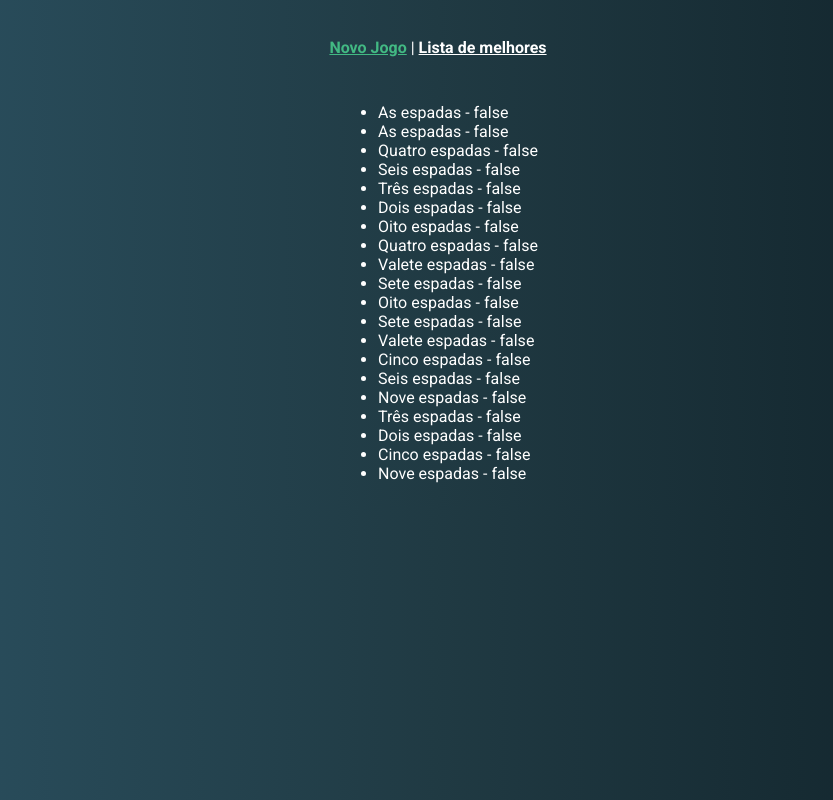
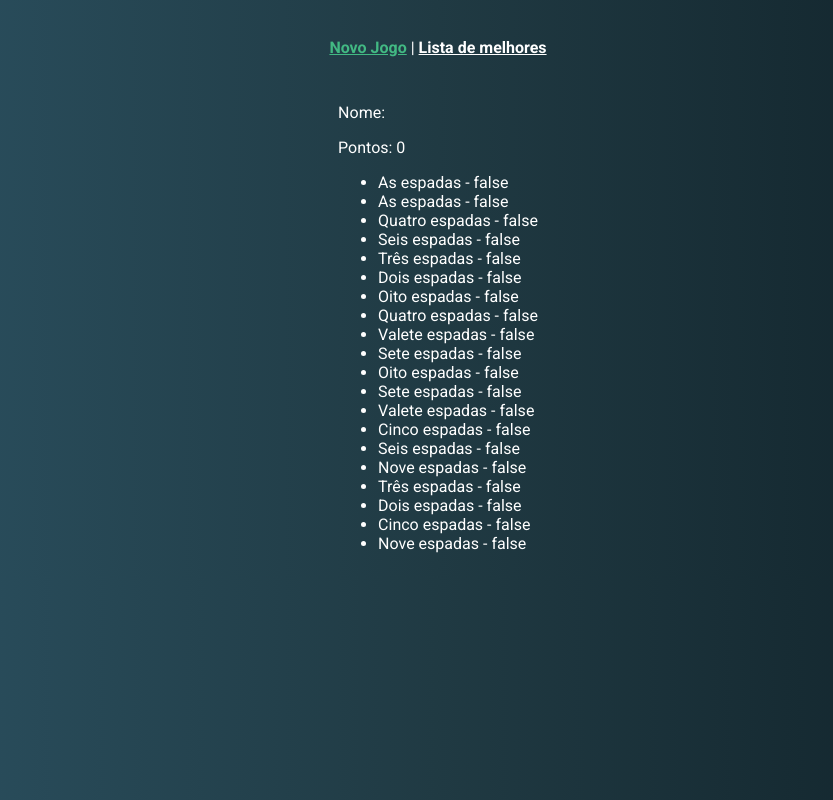
Before and after one commit to felipebiel/vue-memory-game, a Vue app: page / in a window 1280 px wide. Both pictures are taken after a click on the button "Iniciar". Shown: the whole page, without its empty margins (202-1035 px from the left). Built offline with nearby package versions, Linux system fonts and the light colour scheme.

Commit message:
new: Nome e pontos na tela de cards

```diff
--- a/src/views/Home.vue
+++ b/src/views/Home.vue
@@ -5,6 +5,10 @@
       <button type="button" @click="startGame">Iniciar</button>
     </div>
     <div v-else>
+      <div>
+        <p>Nome: {{ name }} </p>
+        <p>Pontos: {{ moves }}</p>
+      </div>
       <ul>
         <li
           v-for="(card, index) in cardsGame"
@@ -26,6 +30,7 @@ export default {
   data() {
     return {
       start: false,
+      moves: 0,
       name: '',
       playingCards: [
         { name: "As espadas", isSelected: false, img: "" },
@@ -79,7 +84,9 @@ export default {
             this.cardsSelected = [];
             alert("Acertou mizeravi");
           }
+          this.moves++;
         }
+
       }
     },
     shuffleArray(array) {
```
